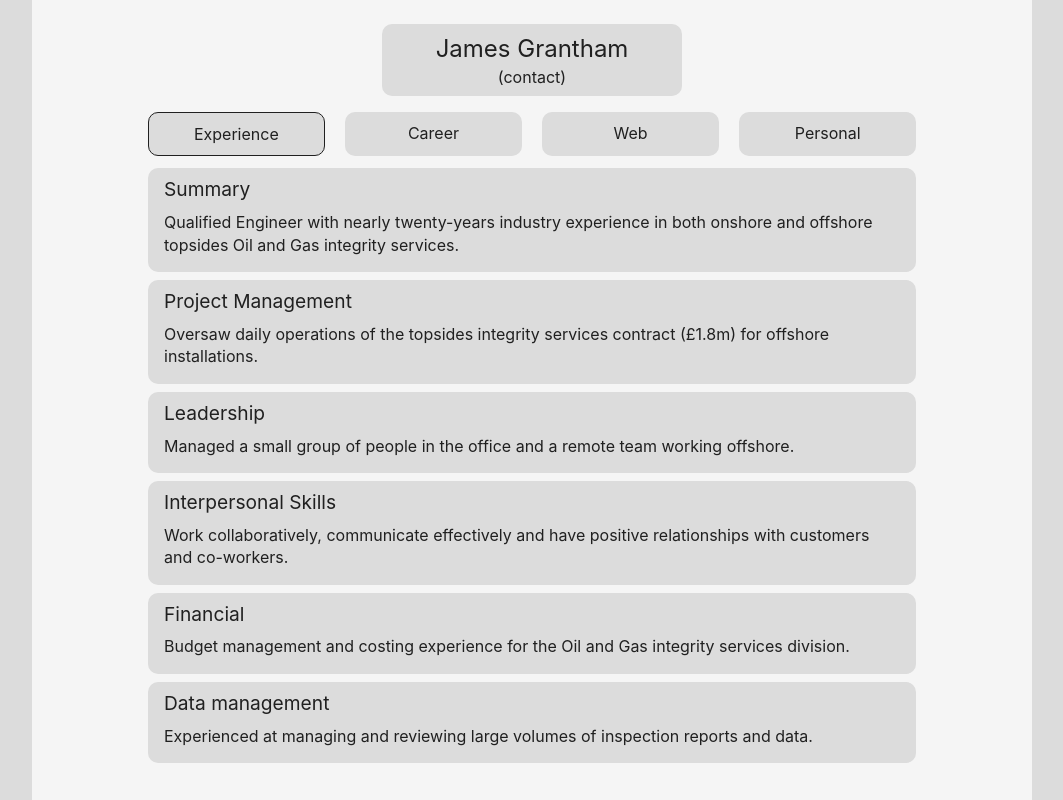
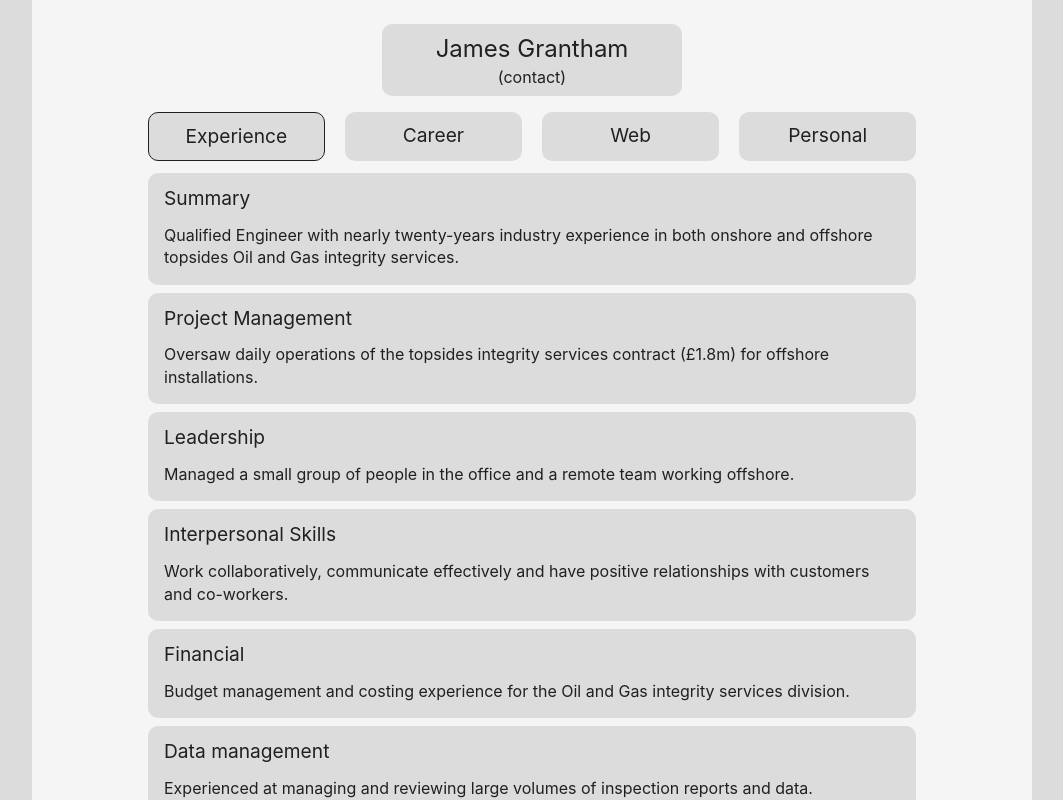
Before and after one commit to jrgrantham/james-grantham, a React (Create React App) app: page /professional in a window 1280 px wide. Shown: the top 800 px of the page, without its empty margins (108-1171 px from the left). Built offline with nearby package versions, Linux system fonts and the light colour scheme.

Commit message:
Styling tweaks

```diff
--- a/src/components/MainContent.jsx
+++ b/src/components/MainContent.jsx
@@ -59,6 +59,7 @@ const Article = styled.div`
   cursor: pointer
   h5 {
     text-align: left
+    padding: 0.25rem 0
   }
 
   @media (pointer:fine) {
--- a/src/components/Menu.jsx
+++ b/src/components/Menu.jsx
@@ -68,7 +68,9 @@ export default function ContentButtons(props) {
               setHidden(!hidden);
             }}
           >
-            {title}
+            <h5>
+              {title}
+            </h5>
           </StyledButton>
         ))}
       </VerticalMenu>
@@ -82,7 +84,9 @@ export default function ContentButtons(props) {
               setCategory(title, index);
             }}
           >
-            {title}
+            <h5>
+              {title}
+            </h5>
           </StyledButton>
         ))}
       </HorizontalMenu>
```
